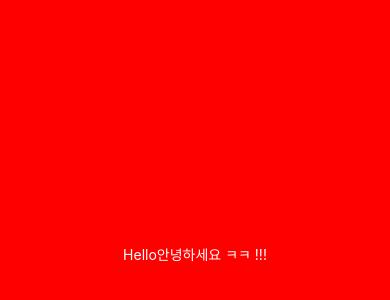
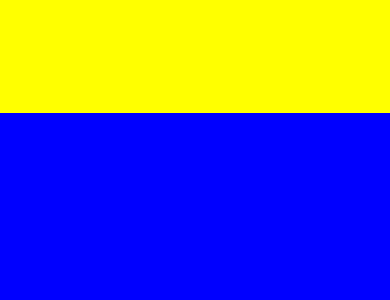
Before and after one commit to qus1225/study-fokin-weather, a React Native app: screen / in a window 390 px wide. Shown: the part 168-468 px from the top of the page. Built offline with nearby package versions, Linux system fonts and the light colour scheme.

Commit message:
flex로 공간 분할 예시

```diff
--- a/App.js
+++ b/App.js
@@ -4,19 +4,26 @@ import { StyleSheet, Text, View } from "react-native";
 export default function App() {
   return (
     <View style={styles.container}>
-      <Text style={styles.text}>Hello안녕하세요 ㅋㅋ !!!</Text>
+      {/* <Text style={styles.text}>Hello안녕하세요 ㅋㅋ !!!</Text> */}
+      <View style={styles.yellowView} />
+      <View style={styles.blueView} />
     </View>
   );
 }
 
 const styles = StyleSheet.create({
   container: {
+    flex: 1
+  },
+  // text: {
+  //   color: "#fff"
+  // }
+  yellowView: {
     flex: 1,
-    backgroundColor: "red",
-    alignItems: "center",
-    justifyContent: "center"
+    backgroundColor: "yellow"
   },
-  text: {
-    color: "#fff"
+  blueView: {
+    flex: 2,
+    backgroundColor: "blue"
   }
 });
```
